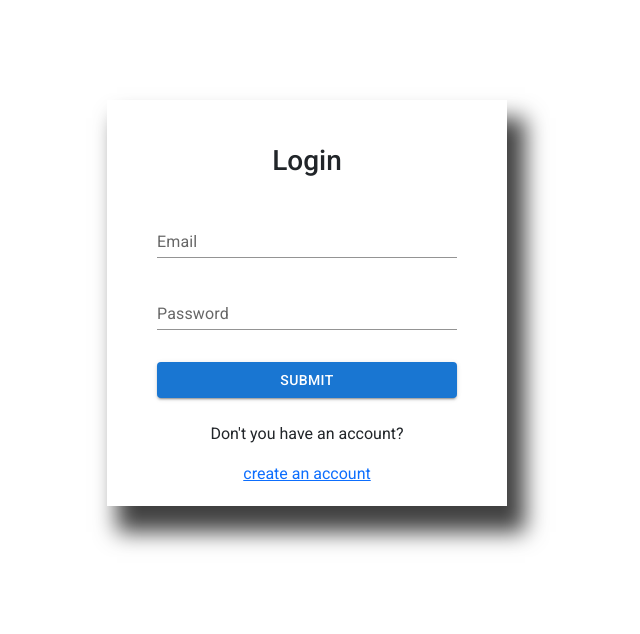
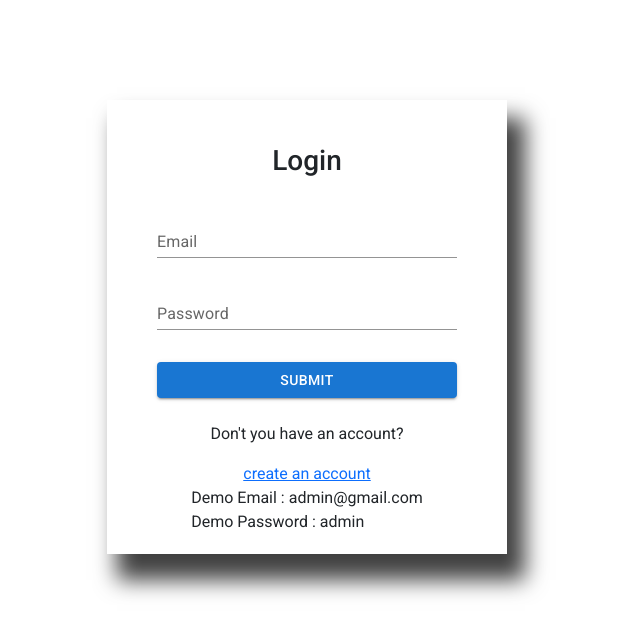
Before and after one commit to P-A-Chathura-Madhava/Reservation-Application-Admin-Client, a React (Create React App) app: page / in a window 1280 px wide. Shown: the top 634 px of the page, without its empty margins (333-973 px from the left). Built offline with nearby package versions, Linux system fonts and the light colour scheme.

Commit message:
Apply dotenv

```diff
--- a/src/App.css
+++ b/src/App.css
@@ -91,3 +91,13 @@
 }
 
 /* Confirmation Page ends */
+
+.demo_details {
+    margin: 0;
+    padding: 0;
+}
+
+.demo_details p {
+    margin: 0;
+    padding: 0;
+}
--- a/src/components/NavigationBar.jsx
+++ b/src/components/NavigationBar.jsx
@@ -103,8 +103,8 @@ const NavigationBar = () => {
 
     const handleLogout = () => {
       localStorage.clear();
-      // window.location.reload();
-      navigate("/");
+      window.location.reload();
+      // navigate("/");
     };
 
     const menuId = 'primary-search-account-menu';
--- a/src/pages/AdminLogin.jsx
+++ b/src/pages/AdminLogin.jsx
@@ -18,7 +18,6 @@ const loginSchema = yup.object({
 });
 
 const AdminLogin = () => {
-
   const navigate = useNavigate();
   const dispatch = useDispatch();
 
@@ -96,6 +95,10 @@ const AdminLogin = () => {
           </form>
           <p className="mt-4">Don't you have an account?</p>
           <a href="/signup">create an account</a>
+          <div className="demo_details">
+            <p>Demo Email : admin@gmail.com</p>
+            <p>Demo Password : admin</p>
+          </div>
         </div>
       </div>
     </div>
```
